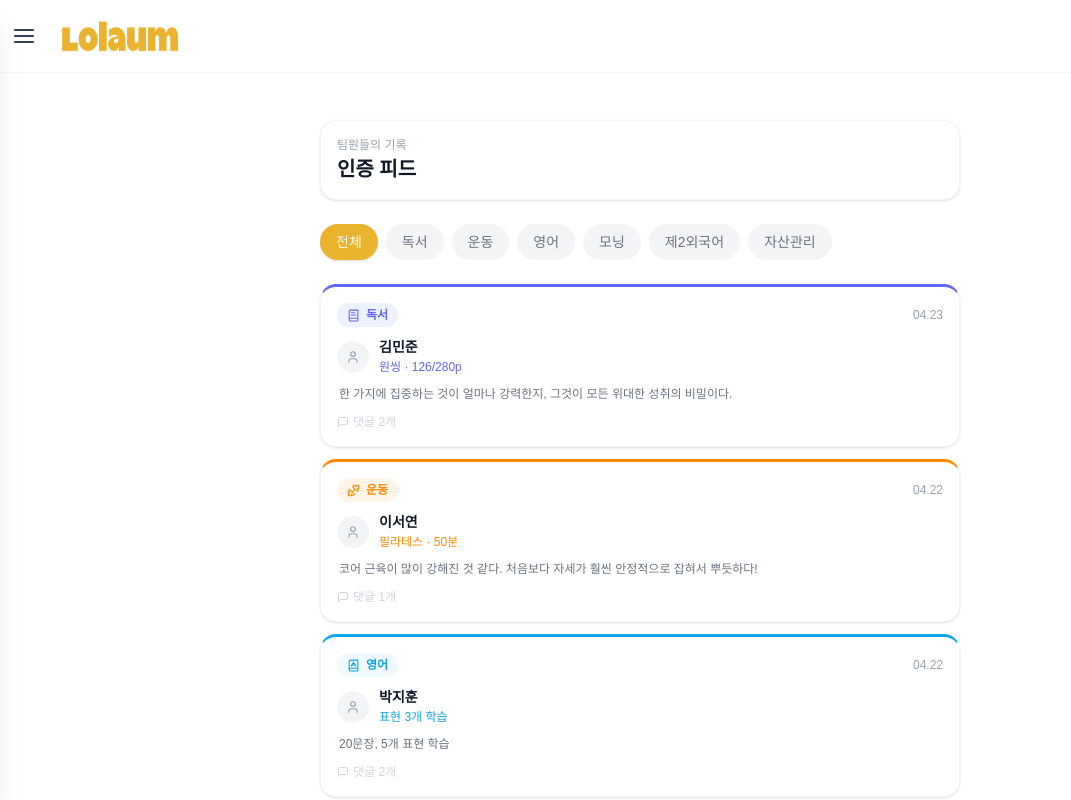
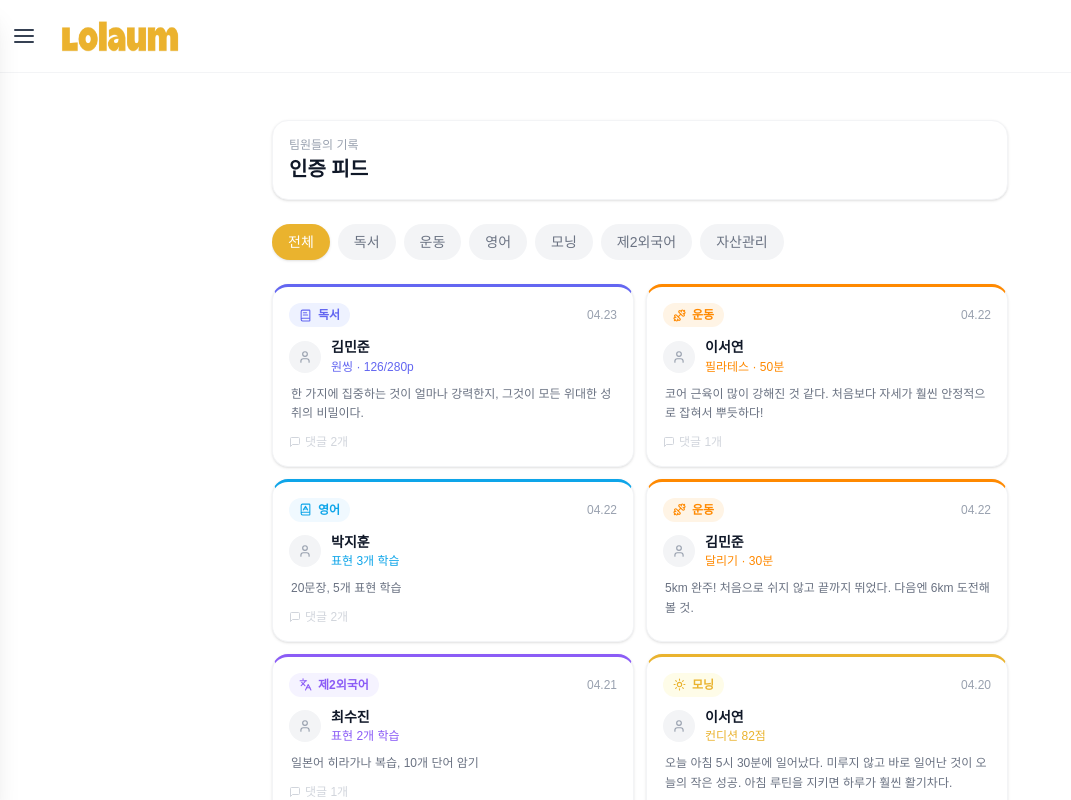
Before and after one commit to Lolaum/Lolaum, a Next.js app: page /feeds in a window 1280 px wide. Shown: the top 800 px of the page, without its empty margins (0-1071 px from the left). Built offline with nearby package versions, Linux system fonts and the light colour scheme.

Commit message:
Fix/feeds: 피드 페이지 항목 수 및 레이아웃 수정

```diff
--- a/src/components/Feed/FeedContainer.tsx
+++ b/src/components/Feed/FeedContainer.tsx
@@ -18,7 +18,7 @@
   "자산관리",
 ];
 
-const ITEMS_PER_PAGE = 7;
+const ITEMS_PER_PAGE = 8;
 
 export default function FeedContainer() {
   const router = useRouter();
@@ -62,7 +62,7 @@
   };
 
   return (
-    <div className="max-w-2xl mx-auto px-4 py-6 pb-8">
+    <div className="max-w-3xl mx-auto px-4 py-6 pb-8">
       {/* 헤더 */}
       <div className="rounded-2xl bg-white shadow-sm border border-gray-100 p-4 mb-6">
         <p className="text-xs text-gray-400 font-medium mb-0.5">
@@ -89,7 +89,7 @@
       </div>
 
       {/* 피드 목록 */}
-      <div className="space-y-3">
+      <div className="grid grid-cols-2 gap-3">
         {filteredFeeds.length === 0 ? (
           <div className="text-center py-16 text-gray-400 bg-white rounded-2xl shadow-sm border border-gray-100">
             <p className="text-4xl mb-3">📋</p>
--- a/src/components/Feed/FeedItem.tsx
+++ b/src/components/Feed/FeedItem.tsx
@@ -23,7 +23,7 @@
   운동:      { color: "#ff8900", bgColor: "#fff4e5", icon: <Dumbbell size={13} /> },
   영어:      { color: "#0ea5e9", bgColor: "#f0f9ff", icon: <BookA size={13} /> },
   모닝:      { color: "#eab32e", bgColor: "#fefce8", icon: <Sun size={13} /> },
-  제2외국어: { color: "#10b981", bgColor: "#ecfdf5", icon: <Languages size={13} /> },
+  제2외국어: { color: "#8b5cf6", bgColor: "#f5f3ff", icon: <Languages size={13} /> },
   자산관리:  { color: "#10b981", bgColor: "#ecfdf5", icon: <CircleDollarSign size={13} /> },
 };
 
```
